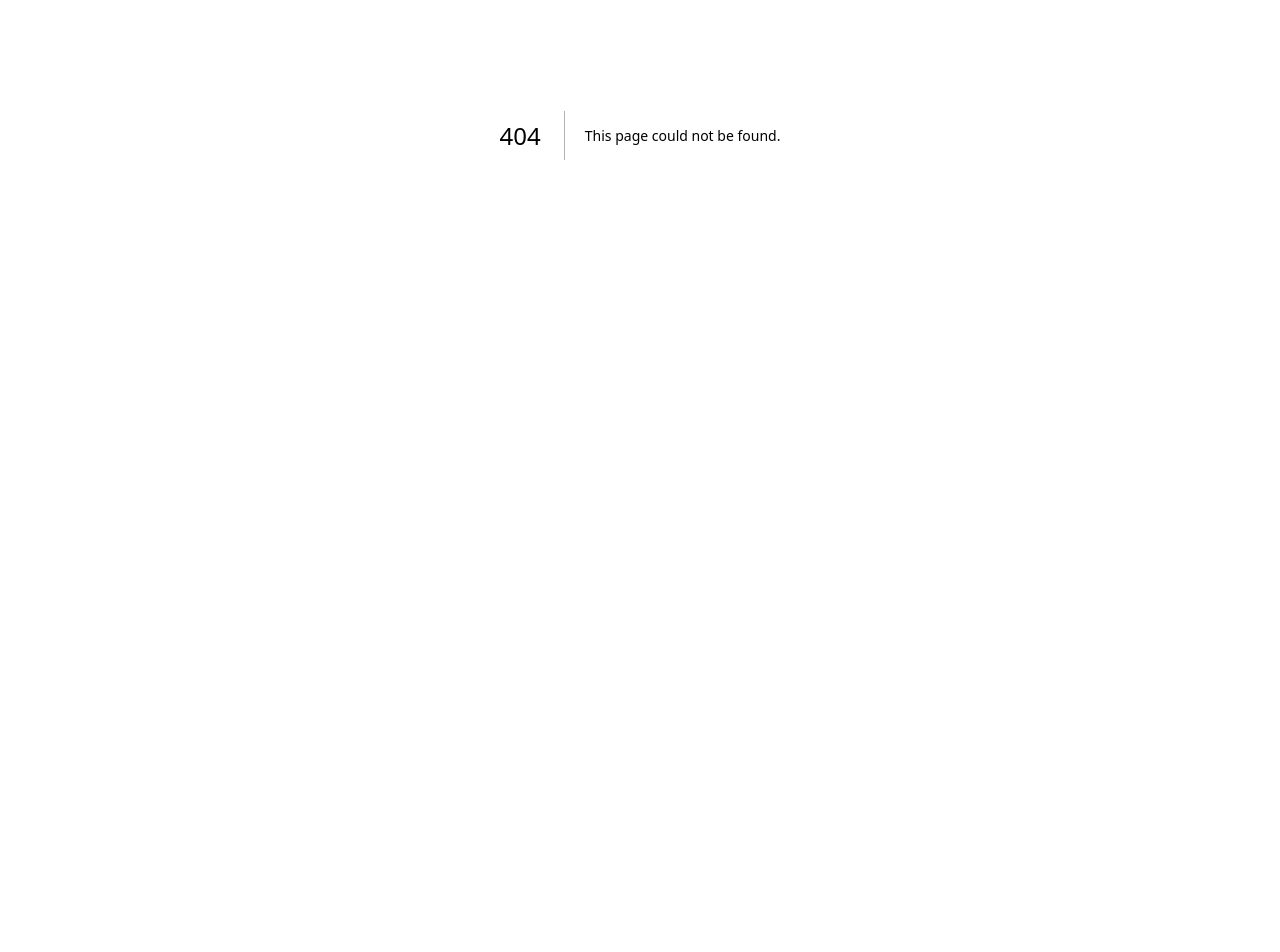
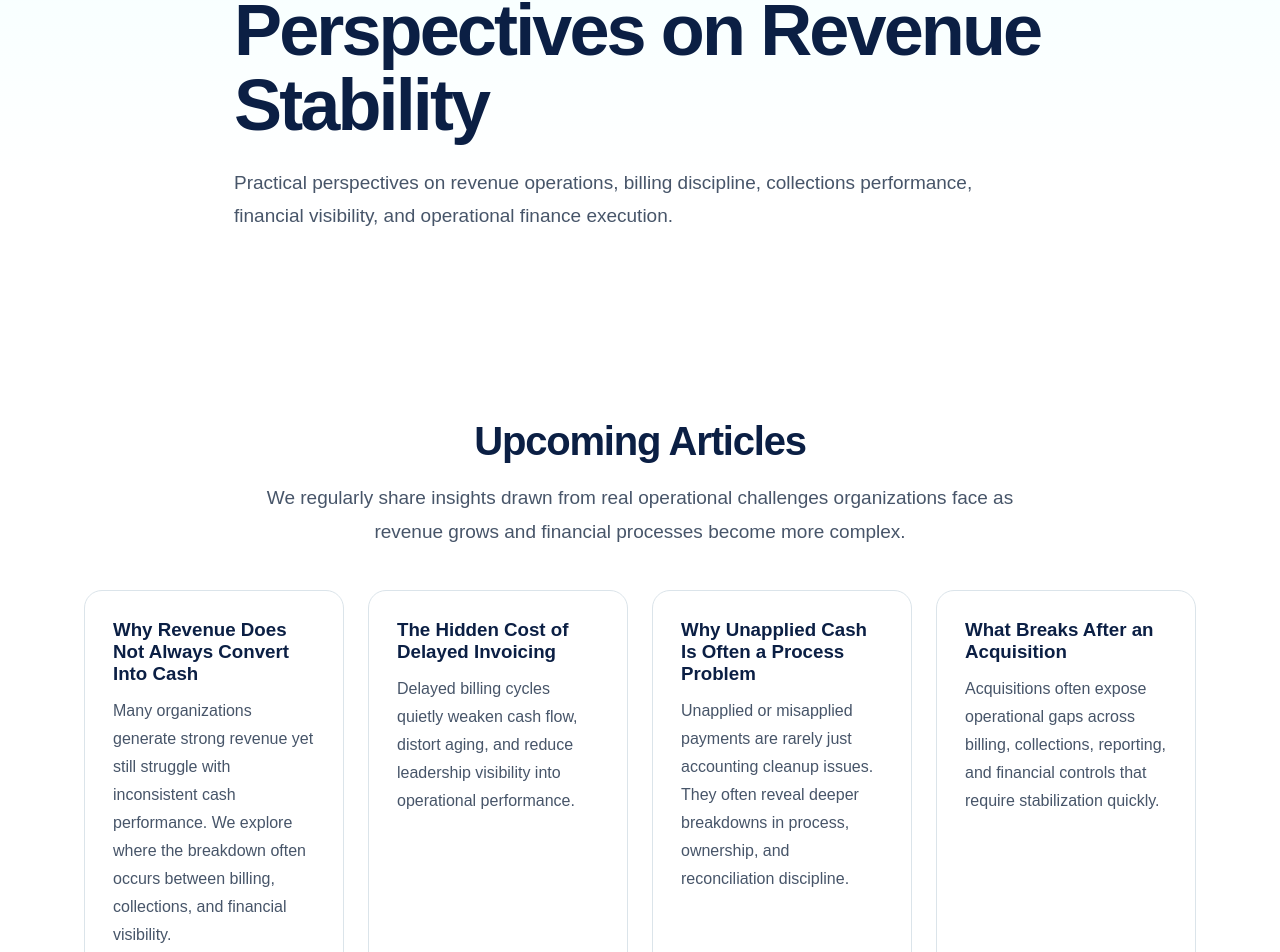
Before and after one commit to pjechete/prosperity-heritage-Advisory-Services, a Next.js app: page /insights in a window 1280 px wide. Before the commit this address had no page. Shown: the part 265-1217 px from the top of the page. Before the commit the page ends 800 px from the top, so only its background shows below. Built offline with nearby package versions, Linux system fonts and the light colour scheme.

Commit message:
Create page.tsx

```diff
--- /dev/null
+++ b/src/app/insights/page.tsx
@@ -0,0 +1,94 @@
+import Navbar from '../components/Navbar'
+import Footer from '../components/Footer'
+import Link from 'next/link'
+
+export default function InsightsPage() {
+  return (
+    <main>
+      <Navbar />
+
+      <section className="page-hero">
+        <div className="container narrow">
+          <div className="eyebrow">Insights</div>
+          <h1>Perspectives on Revenue Stability</h1>
+
+          <p>
+            Practical perspectives on revenue operations, billing discipline,
+            collections performance, financial visibility, and operational
+            finance execution.
+          </p>
+        </div>
+      </section>
+
+      <section className="section">
+        <div className="container">
+          <h2 className="section-title">Upcoming Articles</h2>
+
+          <p className="section-subtitle">
+            We regularly share insights drawn from real operational challenges
+            organizations face as revenue grows and financial processes become
+            more complex.
+          </p>
+
+          <div className="grid-4">
+            <div className="card">
+              <h3>Why Revenue Does Not Always Convert Into Cash</h3>
+              <p>
+                Many organizations generate strong revenue yet still struggle
+                with inconsistent cash performance. We explore where the
+                breakdown often occurs between billing, collections, and
+                financial visibility.
+              </p>
+            </div>
+
+            <div className="card">
+              <h3>The Hidden Cost of Delayed Invoicing</h3>
+              <p>
+                Delayed billing cycles quietly weaken cash flow, distort aging,
+                and reduce leadership visibility into operational performance.
+              </p>
+            </div>
+
+            <div className="card">
+              <h3>Why Unapplied Cash Is Often a Process Problem</h3>
+              <p>
+                Unapplied or misapplied payments are rarely just accounting
+                cleanup issues. They often reveal deeper breakdowns in process,
+                ownership, and reconciliation discipline.
+              </p>
+            </div>
+
+            <div className="card">
+              <h3>What Breaks After an Acquisition</h3>
+              <p>
+                Acquisitions often expose operational gaps across billing,
+                collections, reporting, and financial controls that require
+                stabilization quickly.
+              </p>
+            </div>
+          </div>
+        </div>
+      </section>
+
+      <section className="cta-band">
+        <div className="container narrow">
+          <h2>Need help stabilizing revenue performance?</h2>
+
+          <p>
+            If your organization is dealing with delayed invoicing,
+            reconciliation issues, aging receivables, or operational finance
+            strain, Prosperity Heritage Advisory can help.
+          </p>
+
+          <div className="button-row center-buttons">
+            <Link href="/contact" className="btn-secondary">
+              Book a Consultation
+            </Link>
+          </div>
+        </div>
+      </section>
+
+      <Footer />
+    </main>
+  )
+}
```
